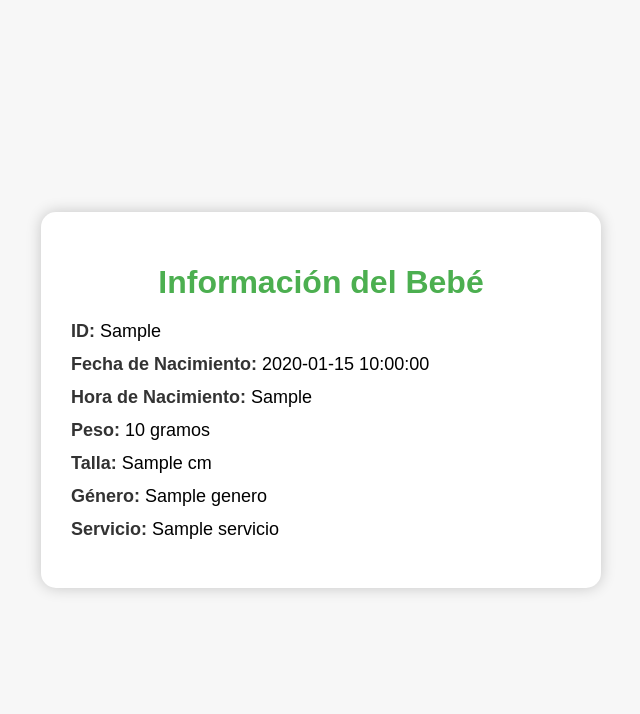
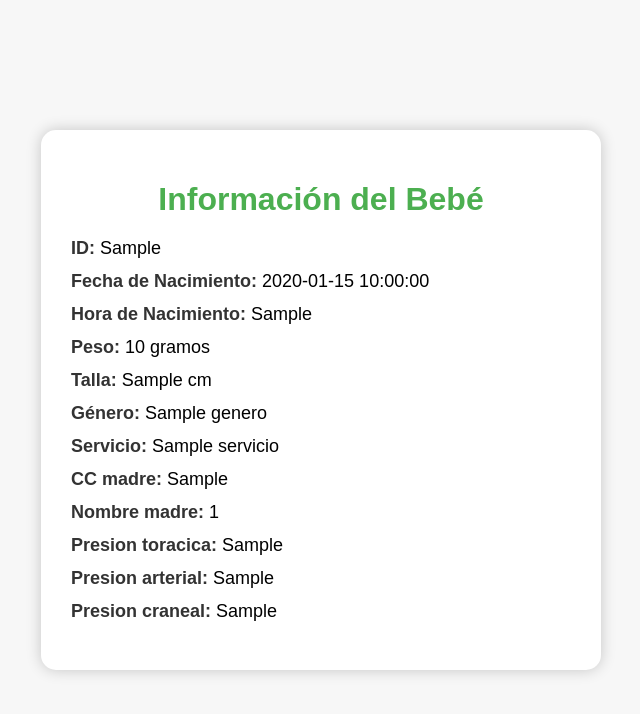
Before and after one commit to C9rol1ne/baby_web_app, a Flask app: template templates/bebe.html in a window 1280 px wide. Shown: the top 714 px of the page, without its empty margins (319-959 px from the left). Run offline with Flask 3, Linux system fonts and the light colour scheme; the template is opened without the code that fills it: most values are stand-ins (such as "Sample title", 1, 10 or a date in 2020).

Commit message:
Updated bebe.html template

```diff
--- a/templates/bebe.html
+++ b/templates/bebe.html
@@ -52,6 +52,11 @@
             <li><span class="label">Talla:</span> {{ bebe.Talla_cm }} cm</li>
             <li><span class="label">Género:</span> {{ bebe.Genero }}</li>
             <li><span class="label">Servicio:</span> {{ bebe.Servicio }}</li>
+            <li><span class="label">CC madre:</span> {{ bebe.cedula_madre}}</li>
+            <li><span class="label">Nombre madre:</span> {{ bebe.madre_id}}</li>
+            <li><span class="label">Presion toracica:</span> {{ bebe.presion_toracica}}</li>
+            <li><span class="label">Presion arterial:</span> {{ bebe.presion_arterial}}</li>
+            <li><span class="label">Presion craneal:</span> {{ bebe.presion_craneal}}</li>
         </ul>
     </div>
 </body>
```
